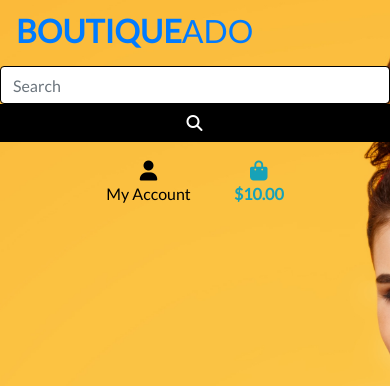
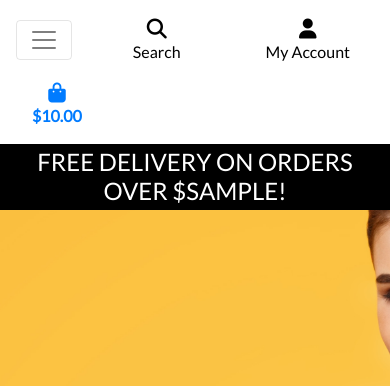
Before and after one commit to JimLynx/boutique_ado_v1, a Django app: template templates/base.html in a window 390 px wide. Shown: the top 386 px of the page. Run offline with Django 3.2, Linux system fonts and the light colour scheme; the template is opened without the code that fills it: most values are stand-ins (such as "Sample title", 1, 10 or a date in 2020); some libraries are stand-ins or nearby versions.

Commit message:
add mobile header and main navbar

```diff
--- a/static/css/base.css
+++ b/static/css/base.css
@@ -56,6 +56,10 @@ body {
     border: 1px solid black !important;
 }
 
+.bg-black {
+    background-color: #000 !important;
+}
+
 /* -------------------------------- Media Queries */
 
 /* Slightly larger container on xl screens */
--- a/templates/base.html
+++ b/templates/base.html
@@ -43,7 +43,29 @@
 
 <body>
 
-    <header class="container-fluid fixed-top"></header>
+    <header class="container-fluid fixed-top">
+        <div id="topnav" class="row bg-white pt-lg-2 d-none d-lg-flex">
+        </div>
+
+        <div class="row bg-white">
+            <nav class="navbar navbar-expand-lg navbar-light w-100">
+                <button class="navbar-toggler" type="button" data-toggle="collapse" data-target="#main-nav"
+                    aria-controls="main-nav" aria-expanded="false" aria-label="Toggle navigation">
+                    <span class="navbar-toggler-icon"></span>
+                </button>
+                {% include 'includes/mobile-top-header.html' %}
+                {% include 'includes/main-nav.html' %}
+            </nav>
+        </div>
+        <div id="delivery-banner" class="row text-center">
+            <div class="col bg-black text-white">
+                <h4 class="logo-font my-1">Free delivery on orders over ${{ free_shipping_threshold }}!</h4>
+            </div>
+        </div>
+
+    </header>
+
+
     <div class="row">
 
         <!-- main logo link  -->
@@ -104,7 +126,8 @@
 
                 <!-- shopping bag link -->
                 <li class="list-inline-item">
-                    <a href="" class="{% if grand_total %} text-info font-weight-bold {% else %} text-black {% endif %} nav-link">
+                    <a href=""
+                        class="{% if grand_total %} text-info font-weight-bold {% else %} text-black {% endif %} nav-link">
                         <div class="text-center">
                             <div><i class="fas fa-shopping-bag fa-lg"></i></div>
                             <p class="my-0">
--- /dev/null
+++ b/templates/includes/main-nav.html
@@ -0,0 +1,50 @@
+<div class="collapse navbar-collapse" id="main-nav">
+    <ul class="navbar-nav w-auto mx-auto">
+        <li class="nav-item dropdown">
+            <a class="logo-font font-weight-bold nav-link text-black mr-5" href="#" id="all-products-link" data-toggle="dropdown" aria-haspopup="true" aria-expanded="false">
+                All Products
+            </a>
+            <div class="dropdown-menu border-0" aria-labelledby="all-products-link">
+                <a href="" class="dropdown-item">By Price</a>
+                <a href="" class="dropdown-item ">By Rating</a>
+                <a href="" class="dropdown-item ">By Category</a>
+                <a href="" class="dropdown-item">All Products</a>
+            </div>
+        </li>
+
+        <li class="nav-item dropdown">
+            <a class="logo-font font-weight-bold nav-link text-black mr-5" href="#" id="clothing-link" data-toggle="dropdown" aria-haspopup="true" aria-expanded="false">
+                Clothing
+            </a>
+            <div class="dropdown-menu border-0" aria-labelledby="clothing-link">
+                <a href="" class="dropdown-item">Activewear &amp; Essentials</a>
+                <a href="" class="dropdown-item">Jeans</a>
+                <a href="" class="dropdown-item">Shirts</a>
+                <a href="" class="dropdown-item">All Clothing</a>
+            </div>
+        </li>
+
+        <li class="nav-item dropdown">
+            <a class="logo-font font-weight-bold nav-link text-black mr-5" href="#" id="homeware-link" data-toggle="dropdown" aria-haspopup="true" aria-expanded="false">
+                Homeware
+            </a>
+            <div class="dropdown-menu border-0" aria-labelledby="homeware-link">
+                <a href="" class="dropdown-item">Bed &amp; Bath</a>
+                <a href="" class="dropdown-item">Kitchen &amp; Dining</a>
+                <a href="" class="dropdown-item">All Homeware</a>
+            </div>
+        </li>
+
+        <li class="nav-item dropdown">
+            <a class="logo-font font-weight-bold nav-link text-black" href="#" id="specials-link" data-toggle="dropdown" aria-haspopup="true" aria-expanded="false">
+                Special Offers
+            </a>
+            <div class="dropdown-menu border-0" aria-labelledby="specials-link">
+                <a href="" class="dropdown-item">New Arrivals</a>
+                <a href="" class="dropdown-item">Deals</a>
+                <a href="" class="dropdown-item">Clearance</a>
+                <a href="" class="dropdown-item">All Specials</a>
+            </div>
+        </li>
+    </ul>
+</div>
--- /dev/null
+++ b/templates/includes/mobile-top-header.html
@@ -0,0 +1,61 @@
+<!-- Button to open search bar -->
+<li class="list-inline-item">
+    <a class="text-black nav-link d-block d-lg-none" href="#" id="mobile-search" data-toggle="dropdown" aria-haspopup="true" aria-expanded="false">
+        <div class="text-center">
+            <div><i class="fas fa-search fa-lg"></i></div>
+            <p class="my-0">Search</p>
+        </div>
+    </a>
+    <div class="dropdown-menu border-0 w-100 p-3 rounded-0 my-0" aria-labelledby="mobile-search">
+        <form class="form" method="GET" action="">
+            <div class="input-group w-100">
+                <input class="form-control border border-black rounded-0" type="text" name="q" placeholder="Search our site">
+                <div class="input-group-append">
+                    <button class="form-control form-control btn btn-black border border-black rounded-0" type="submit">
+                        <span class="icon">
+                            <i class="fas fa-search"></i>
+                        </span>
+                    </button>
+                </div>
+            </div>
+        </form>
+    </div>
+</li>
+
+<!-- Account drop-down menu -->
+<li class="list-inline-item dropdown">
+    <a class="text-black nav-link d-block d-lg-none" href="#" id="user-options" data-toggle="dropdown" aria-haspopup="true" aria-expanded="false">
+        <div class="text-center">
+            <div><i class="fas fa-user fa-lg"></i></div>
+            <p class="my-0">My Account</p>
+        </div>
+    </a>
+    <div class="dropdown-menu border-0" aria-labelledby="user-options">
+        {% if request.user.is_authenticated %}
+            {% if request.user.is_superuser %}
+                <a href="{% url 'account_logout' %}" class="dropdown-item">Product Management</a>
+            {% endif %}
+            <a href="" class="dropdown-item">My Profile</a>
+            <a href="{% url 'account_logout' %}" class="dropdown-item">Logout</a>
+        {% else %}
+            <a href="{% url 'account_signup' %}" class="dropdown-item">Register</a>
+            <a href="{% url 'account_login' %}" class="dropdown-item">Login</a>
+        {% endif %}
+    </div>
+</li>
+
+<!-- Shopping back -->
+<li class="list-inline-item">
+    <a class="{% if grand_total %}text-primary font-weight-bold{% else %}text-black{% endif %} nav-link d-block d-lg-none" href="">
+        <div class="text-center">
+            <div><i class="fas fa-shopping-bag fa-lg"></i></div>
+            <p class="my-0">
+                {% if grand_total %}
+                    ${{ grand_total|floatformat:2 }}
+                {% else %}
+                    $0.00
+                {% endif %}
+            </p>
+        </div>
+    </a>
+</li>
```
Lines whose indentation alone changed are shown as unchanged.
